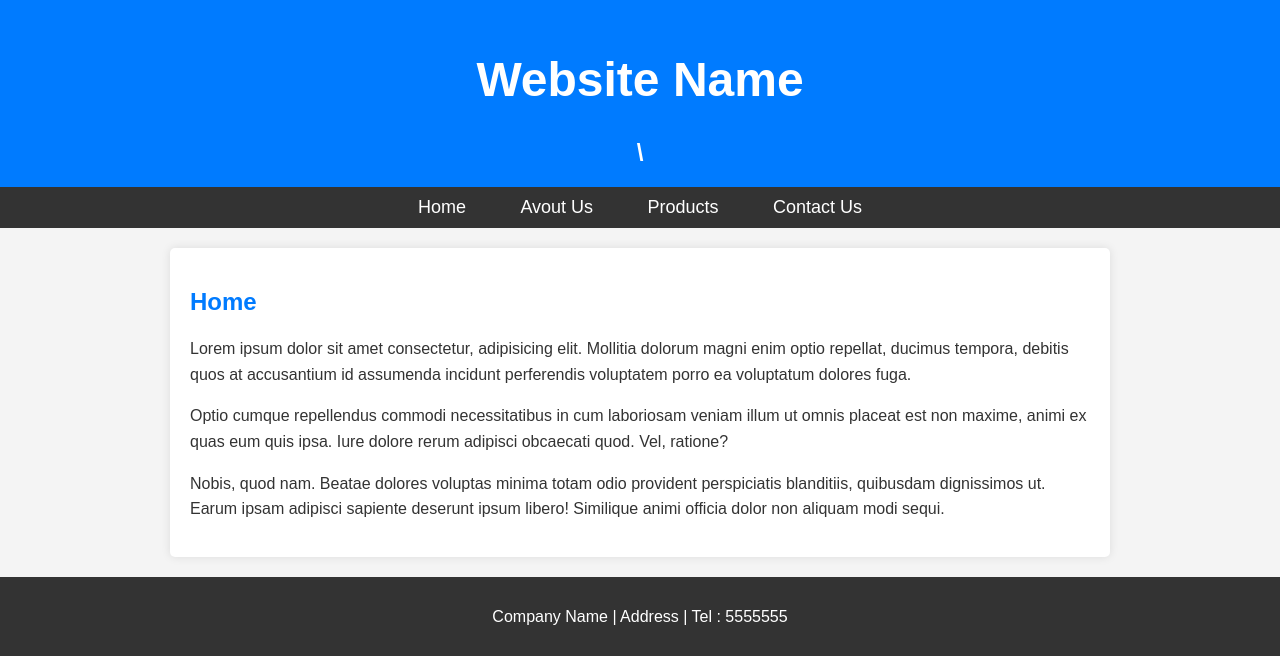
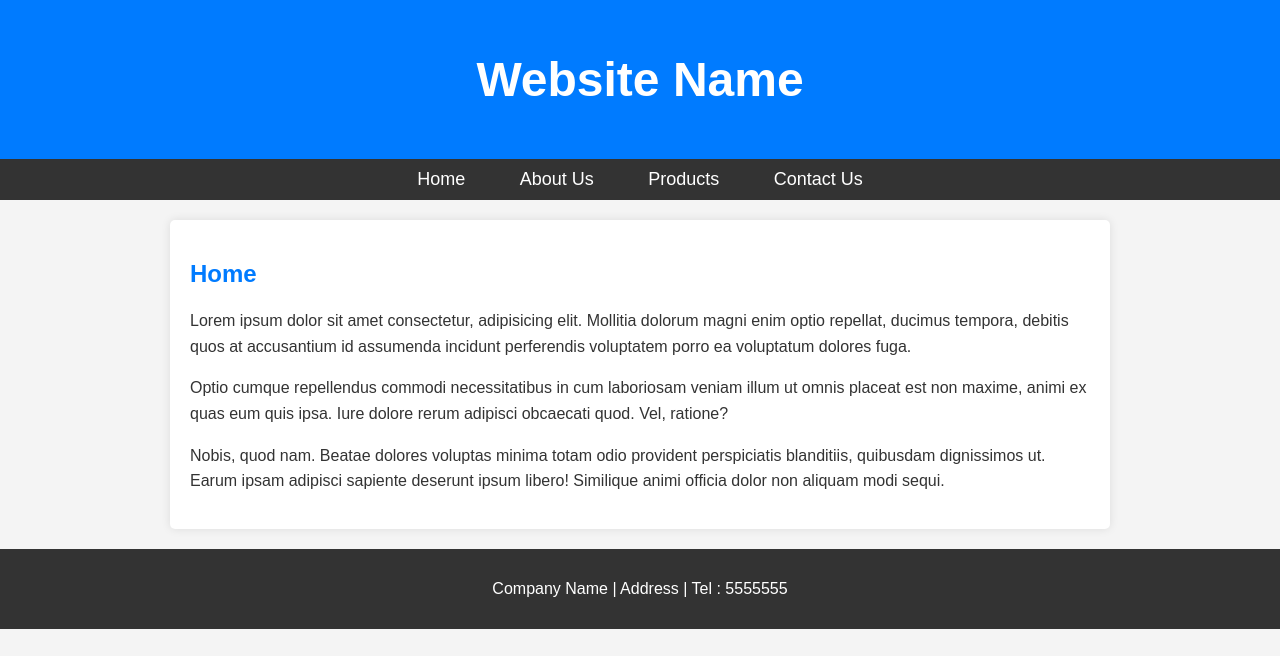
Before and after one commit to Thiwanka1012/Site, a PHP site: page / in a window 1280 px wide. Shown: the top 656 px of the page. Run offline with PHP 8.4, Linux system fonts and the light colour scheme.

Commit message:
Fix typo in navigation link for About Us page

```diff
--- a/index.php
+++ b/index.php
@@ -8,14 +8,14 @@
 <body>
 
 	<header>
-		<h1>Website Name</h1>\
+		<h1>Website Name</h1>
 		<link rel="stylesheet" href="css/main.css">
 	</header>
 
 	<nav>
 		<ul>
 			<li><a href="home.php">Home</a></li>
-			<li><a href="about-us.php">Avout Us</a></li>
+			<li><a href="about-us.php">About Us</a></li>
 			<li><a href="products.php">Products</a></li>
 			<li><a href="contact-us.php">Contact Us</a></li>
 
```
